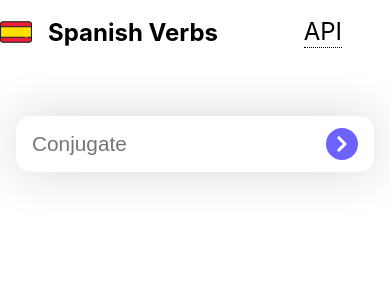
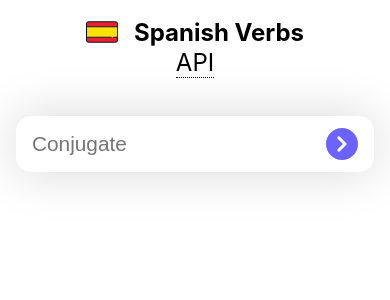
Before and after one commit to Abrosss/spanish_verbs, a React (Create React App) app: page / in a window 390 px wide. Shown: the top 300 px of the page. Built offline with nearby package versions, Linux system fonts and the light colour scheme.

Commit message:
fixed css mobile view

```diff
--- a/src/css/styles.css
+++ b/src/css/styles.css
@@ -178,10 +178,16 @@ pre code {
 
 @media only screen and (max-width: 800px) {
   nav {
-    padding-left: 0;
+    flex-direction: column;
+    align-items: center;
   }
   nav a {
     justify-content: center;
+  }
+  nav a:last-child {
+    width: -webkit-min-content;
+    width: -moz-min-content;
+    width: min-content;
   }
   header {
     padding-right: 1rem;
--- a/src/css/styles.scss
+++ b/src/css/styles.scss
@@ -187,9 +187,13 @@ pre {
 }
 @media only screen and (max-width: 800px) {
     nav {
-        padding-left: 0;
+        flex-direction: column;
+        align-items: center;
         a {
             justify-content: center;
+           &:last-child{
+            width: min-content;
+           }
         }
     }
     header {
```
Also changed, not shown: 1 other file (tests, documents, lock files or other folders).
